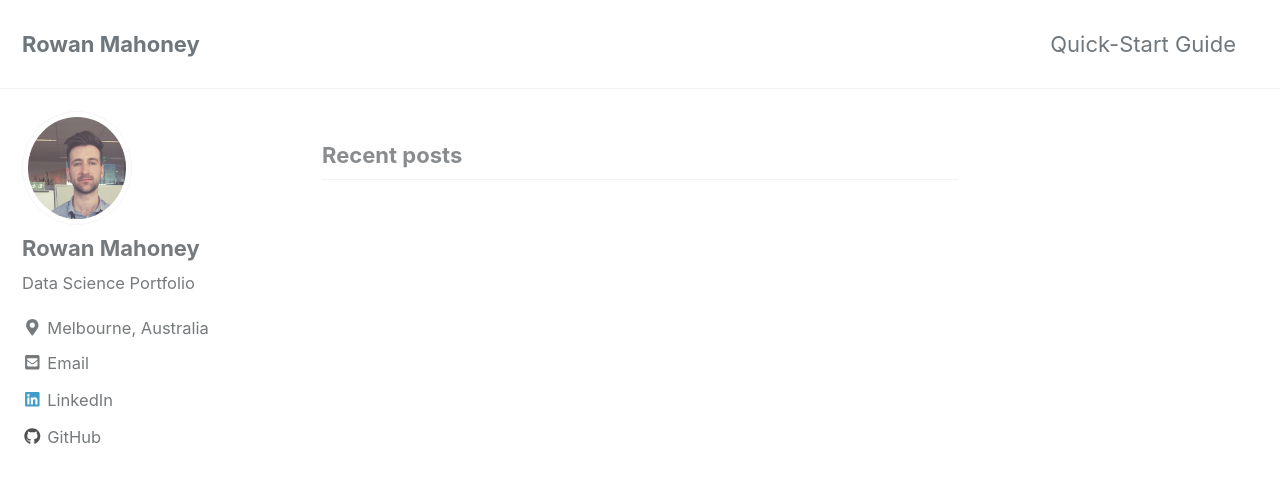
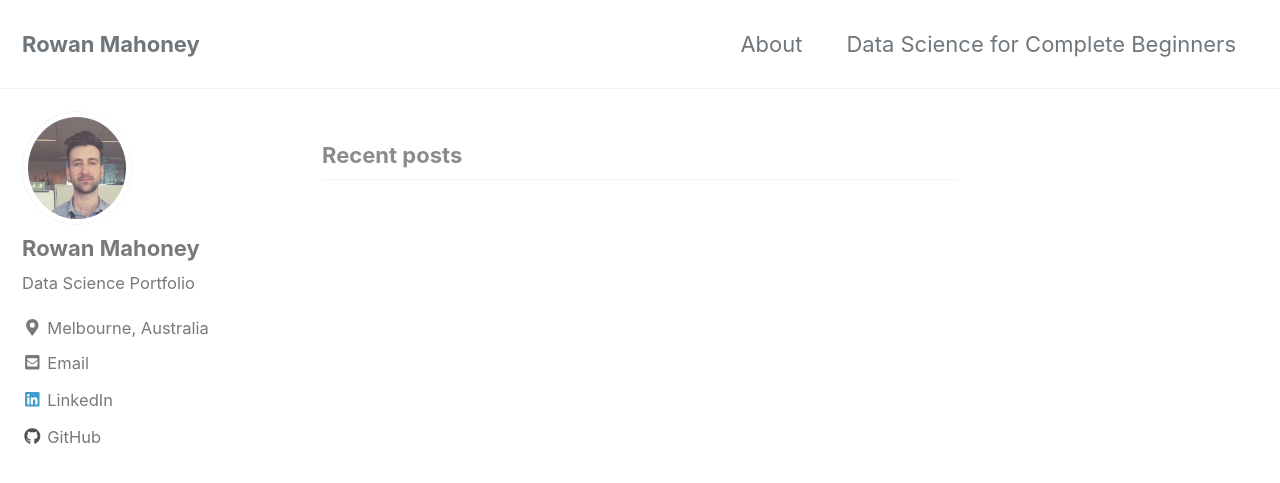
Before and after one commit to bayesway/bayesway.github.io, a Jekyll site: the page built from index.html, in a window 1280 px wide and 900 px high. Shown: the top 483 px of the window. Built offline with Jekyll 4.4.1, drawn with Linux system fonts in a browser that asks for light colours; cached includes are drawn as plain includes; nearby versions of some CDN libraries; the list of posts is cut into pages by our own code.

Commit message:
version 1.0

```diff
--- a/_data/navigation.yml
+++ b/_data/navigation.yml
@@ -1,7 +1,9 @@
 # main links
 main:
-  - title: "Quick-Start Guide"
-    url: https://mmistakes.github.io/minimal-mistakes/docs/quick-start-guide/
+  - title: "About"
+    url: /about/
+  - title: "Data Science for Complete Beginners"
+    url: /data-science/
   # - title: "About"
   #   url: https://mmistakes.github.io/minimal-mistakes/about/
   # - title: "Sample Posts"
```
